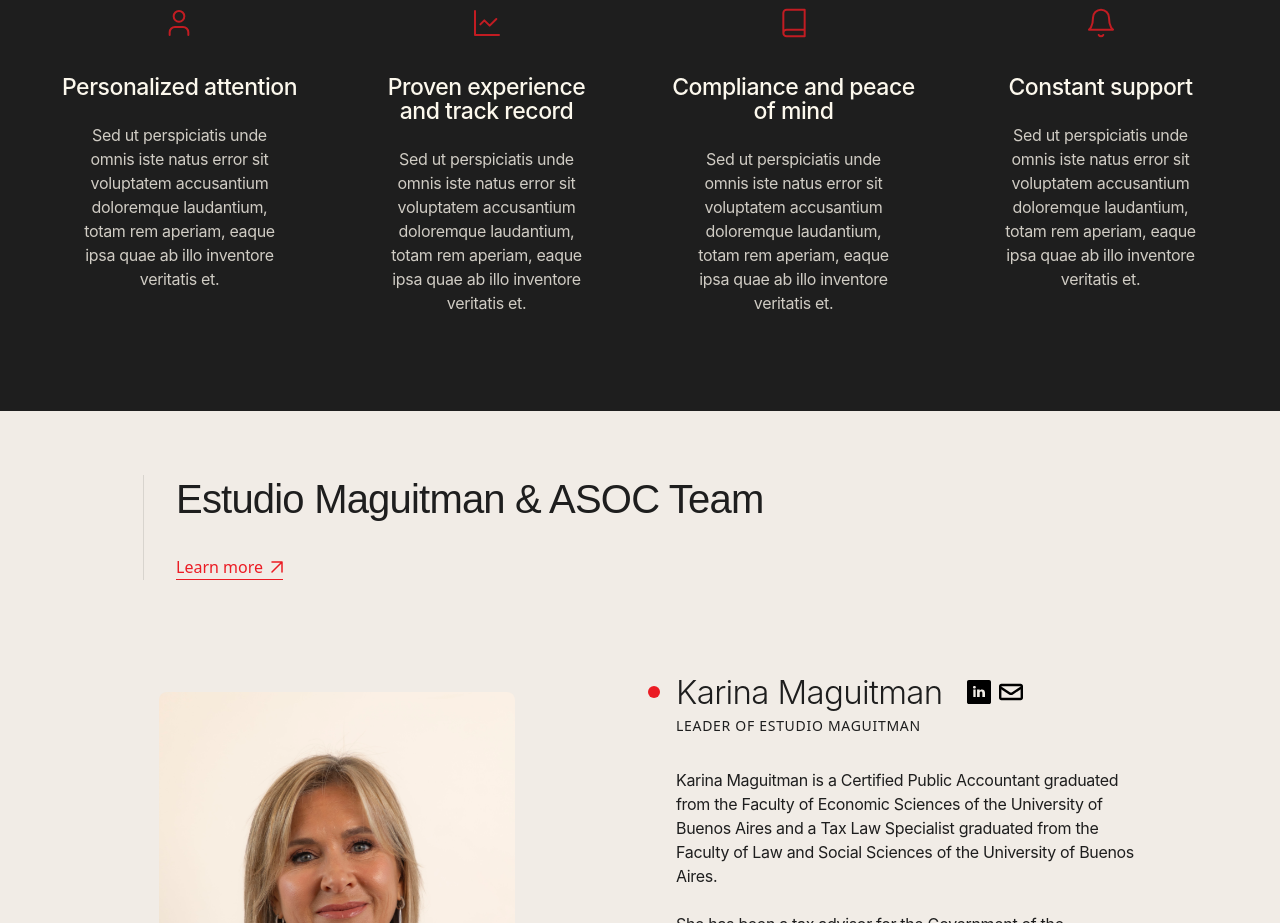
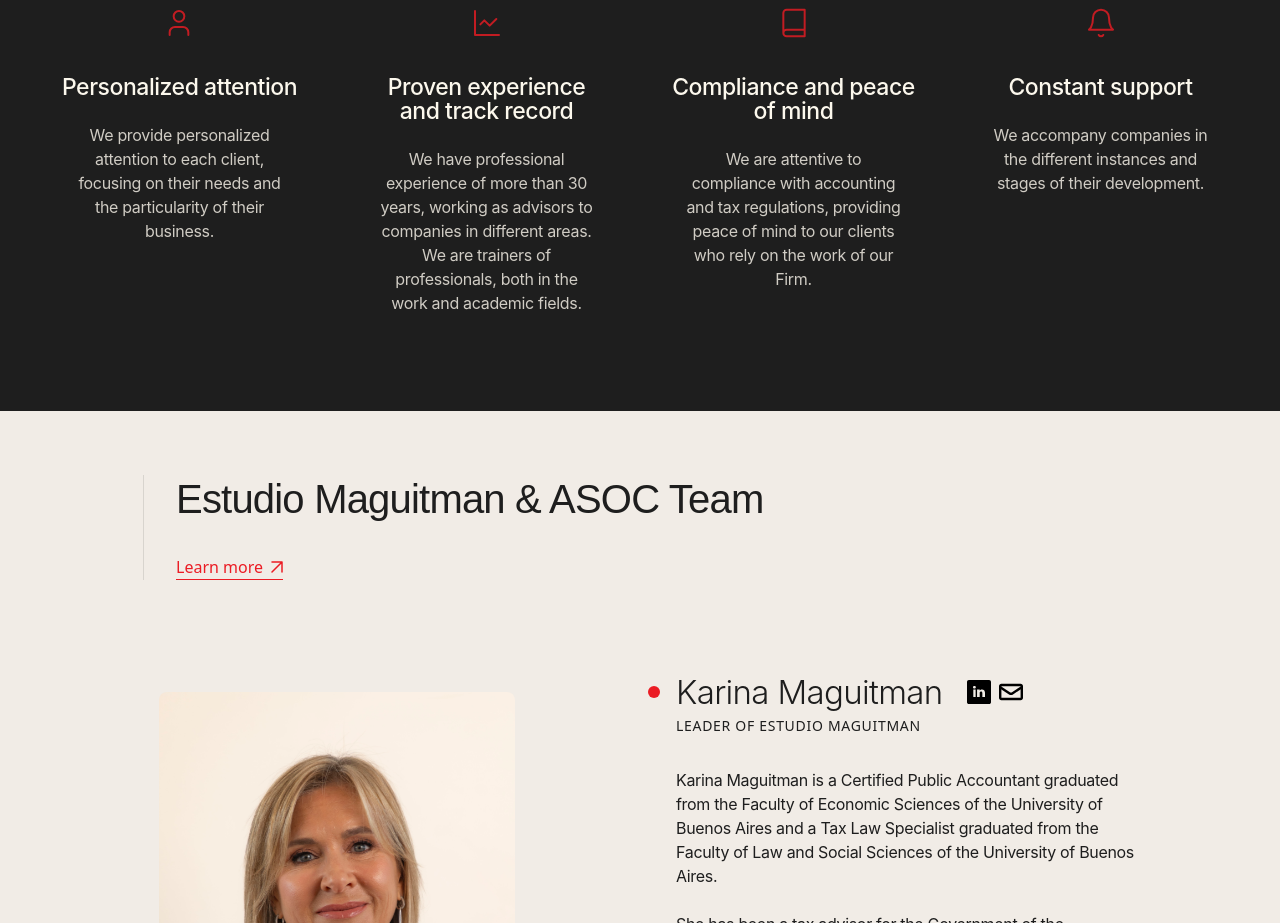
Before and after one commit to Julian-Kellmer/MagitmanStudio, a React (Vite) app: page /#/ in a window 1280 px wide. Shown: the part 2620-3543 px from the top of the page. Built offline with nearby package versions, Linux system fonts and the light colour scheme; no server answers; a web font is replaced by a local one.

Commit message:
remove lorem impusm and add some text

```diff
--- a/src/i18n/locales/en/home.js
+++ b/src/i18n/locales/en/home.js
@@ -32,16 +32,16 @@
       'We work in a personalized way. We analyze, advise and seek real improvements and tax savings that accompany the growth of each business.',
     card1Title: 'Personalized attention',
     card1Desc:
-      'Sed ut perspiciatis unde omnis iste natus error sit voluptatem accusantium doloremque laudantium, totam rem aperiam, eaque ipsa quae ab illo inventore veritatis et.',
+      'We provide personalized attention to each client, focusing on their needs and the particularity of their business.',
     card2Title: 'Proven experience and track record',
     card2Desc:
-      'Sed ut perspiciatis unde omnis iste natus error sit voluptatem accusantium doloremque laudantium, totam rem aperiam, eaque ipsa quae ab illo inventore veritatis et.',
+      'We have professional experience of more than 30 years, working as advisors to companies in different areas. We are trainers of professionals, both in the work and academic fields.',
     card3Title: 'Compliance and peace of mind',
     card3Desc:
-      'Sed ut perspiciatis unde omnis iste natus error sit voluptatem accusantium doloremque laudantium, totam rem aperiam, eaque ipsa quae ab illo inventore veritatis et.',
+      'We are attentive to compliance with accounting and tax regulations, providing peace of mind to our clients who rely on the work of our Firm.',
     card4Title: 'Constant support',
     card4Desc:
-      'Sed ut perspiciatis unde omnis iste natus error sit voluptatem accusantium doloremque laudantium, totam rem aperiam, eaque ipsa quae ab illo inventore veritatis et.',
+      'We accompany companies in the different instances and stages of their development.',
   },
 
   team: {
--- a/src/i18n/locales/es/home.js
+++ b/src/i18n/locales/es/home.js
@@ -10,7 +10,7 @@
     aboutDesc:
       'Desde hace más de 30 años brindamos asesoramiento tributario; societario y servicios de auditoría.',
     aboutDesc2:
-      'Actuamos con compromiso, responsabilidad y lealtad es por ello que nuestros clientes nos elijen.',
+      'Actuamos con compromiso, responsabilidad y lealtad; es por ello que nuestros clientes nos elijen.',
     inOurStudio: 'En nuestro Estudio',
     inOurStudioDesc:
       'La capacitación, actualización permanente y solvencia profesional son los pilares de nuestro trabajo.',
@@ -32,16 +32,16 @@
       'Trabajamos de manera personalizada. Analizamos, asesoramos y buscamos mejoras reales y ahorros impositivos que acompañen el crecimiento de cada negocio.',
     card1Title: 'Atencion personalizada',
     card1Desc:
-      'Sed ut perspiciatis unde omnis iste natus error sit voluptatem accusantium doloremque laudantium, totam rem aperiam, eaque ipsa quae ab illo inventore veritatis et.',
+      'Brindamos atención personalizada a cada cliente, enfocándonos en sus necesidades y la particularidad de su negocio.',
     card2Title: 'Experiencia y trayectoria comprobada',
     card2Desc:
-      'Sed ut perspiciatis unde omnis iste natus error sit voluptatem accusantium doloremque laudantium, totam rem aperiam, eaque ipsa quae ab illo inventore veritatis et.',
+      'Contamos con experiencia profesional de más de 30 años, desempeñándonos como asesores de empresas de distintos rubros. Somos formadores de profesionales, tanto en el ámbito laboral como académico',
     card3Title: 'Cumplimiento y tranquilidad',
     card3Desc:
-      'Sed ut perspiciatis unde omnis iste natus error sit voluptatem accusantium doloremque laudantium, totam rem aperiam, eaque ipsa quae ab illo inventore veritatis et.',
+      'Estamos atentos al cumplimiento de la normativa contable e impositiva, otorgando tranquilidad a nuestros clientes que se apoyan en el trabajo de nuestro Estudio.',
     card4Title: 'Acompañamiento constante',
     card4Desc:
-      'Sed ut perspiciatis unde omnis iste natus error sit voluptatem accusantium doloremque laudantium, totam rem aperiam, eaque ipsa quae ab illo inventore veritatis et.',
+      'Acompañamos a las empresas en las distintas instancias y etapas de su desarrollo.',
   },
 
   team: {
```
